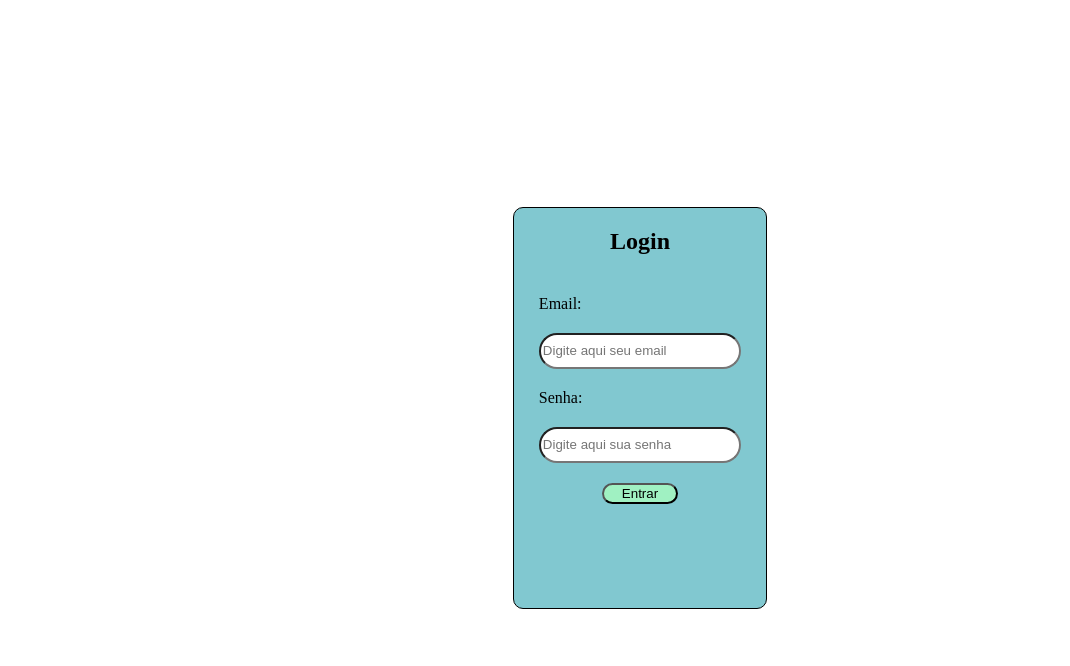
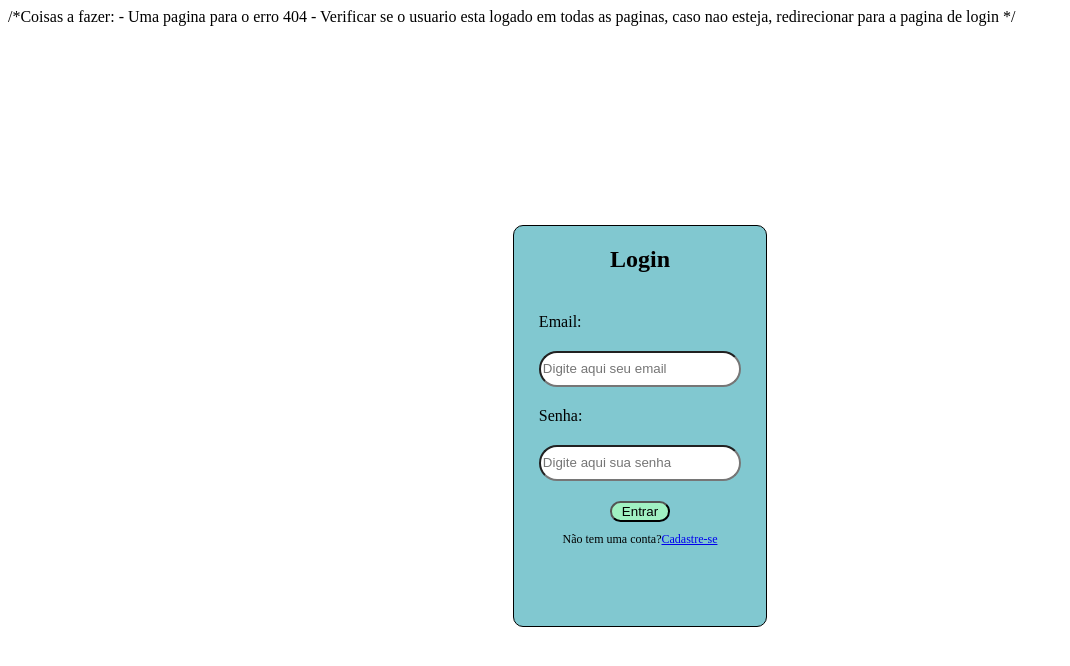
Before and after one commit to gustavorpscheidt/Crud-React, a React (Vite) app: page / in a window 1280 px wide. Shown: the top 666 px of the page, without its empty margins (0-1070 px from the left). Built offline with nearby package versions, Linux system fonts and the light colour scheme.

Commit message:
término da tela de cadastro e começo da home

```diff
--- a/index.html
+++ b/index.html
@@ -6,6 +6,10 @@
     <meta name="viewport" content="width=device-width, initial-scale=1.0" />
     <title>projeto-react</title>
   </head>
+  /*Coisas a fazer:
+  - Uma pagina para o erro 404
+  - Verificar se o usuario esta logado em todas as paginas, caso nao esteja, redirecionar para a pagina de login
+  */
   <body>
     <div id="root"></div>
     <script type="module" src="./src/assets/components/main.jsx"></script>
--- a/src/assets/components/App.jsx
+++ b/src/assets/components/App.jsx
@@ -8,7 +8,7 @@ function App() {
   return (
     <div id="app">
 
-      <FormLogin tipo="login"></FormLogin>
+      <FormLogin tipo="login"/>
 
 
     </div>
--- /dev/null
+++ b/src/assets/components/Cadastro.jsx
@@ -0,0 +1,18 @@
+import { useState } from 'react'
+import '../css/App.css'
+import FormLogin from './FormLogin.jsx';
+
+function App() {
+
+
+  return (
+    <div id="app">
+
+      <FormLogin tipo="cadastro"></FormLogin>
+
+
+    </div>
+  )
+}
+
+export default App
--- a/src/assets/components/FormLogin.jsx
+++ b/src/assets/components/FormLogin.jsx
@@ -1,12 +1,12 @@
 import { useState } from "react";
 
-function FormLogin({ tipo }) {
+function FormLogin(props) {
   const [email, setEmail] = useState("");
   const [senha, setSenha] = useState("");
 
   async function entrar(e) {
     e.preventDefault();
-
+    alert("esse é o login");
     if (email.trim() === "" || senha.trim() === "") {
       alert("Por favor, preencha todos os campos.");
       return;
@@ -15,7 +15,7 @@ function FormLogin({ tipo }) {
   }
   async function criar(e) {
     e.preventDefault();
-
+    alert("Cadastro realizado com sucesso!");
     if (email.trim() === "" || senha.trim() === "") {
       alert("Por favor, preencha todos os campos.");
       return;
@@ -24,8 +24,12 @@ function FormLogin({ tipo }) {
   }
   return (
     <div className="form_holder">
-      <form action="" className="form_login">
-        <h2>Login </h2>
+      <form
+        action=""
+        className="form_login"
+        onSubmit={(e) => (props.tipo === "login" ? entrar(e) : criar(e))}
+      >
+        <h2>{props.tipo === "login" ? "Login" : "Cadastro"}</h2>
         <label>Email:</label>
         <input
           type="email"
@@ -44,9 +48,26 @@ function FormLogin({ tipo }) {
           value={senha}
           onChange={(e) => setSenha(e.target.value)}
         />
-        <button type="submit" id="btn_login" onClick={(e) => entrar(e)}>
-          Entrar
-        </button>
+        <div className="btncad_holder">
+          <button type="submit" id="btn_login">
+            Entrar
+          </button>
+          <p className="texto_cadlog">
+            {props.tipo === "login" ? (
+              <>
+                Não tem uma conta?<a href="/cadastro" className="link_form_login">
+                  Cadastre-se
+                </a>
+              </>
+            ) : (
+              <>
+                Já tem uma conta? <a href="/" className="link_form_login">
+                  Faça login
+                </a>
+              </>
+            )}
+          </p>
+        </div>
       </form>
     </div>
   );
--- a/src/assets/css/App.css
+++ b/src/assets/css/App.css
@@ -47,3 +47,17 @@ margin-right: 0%;
     background-color: #034720;
   color: white;
 }
+.texto_cadlog{
+  text-align: center;
+  font-size: 12px;
+  margin:0px;
+}
+.btncad_holder {
+  display: flex;
+  justify-content: center;
+  gap: 10px;
+  flex-direction: column;
+}
+.link_form_login {
+margin: 0px;
+}
```
Also changed, not shown: src/assets/components/Home.jsx (added, +16 -0 lines), src/assets/components/main.jsx (+13 -0 lines).
